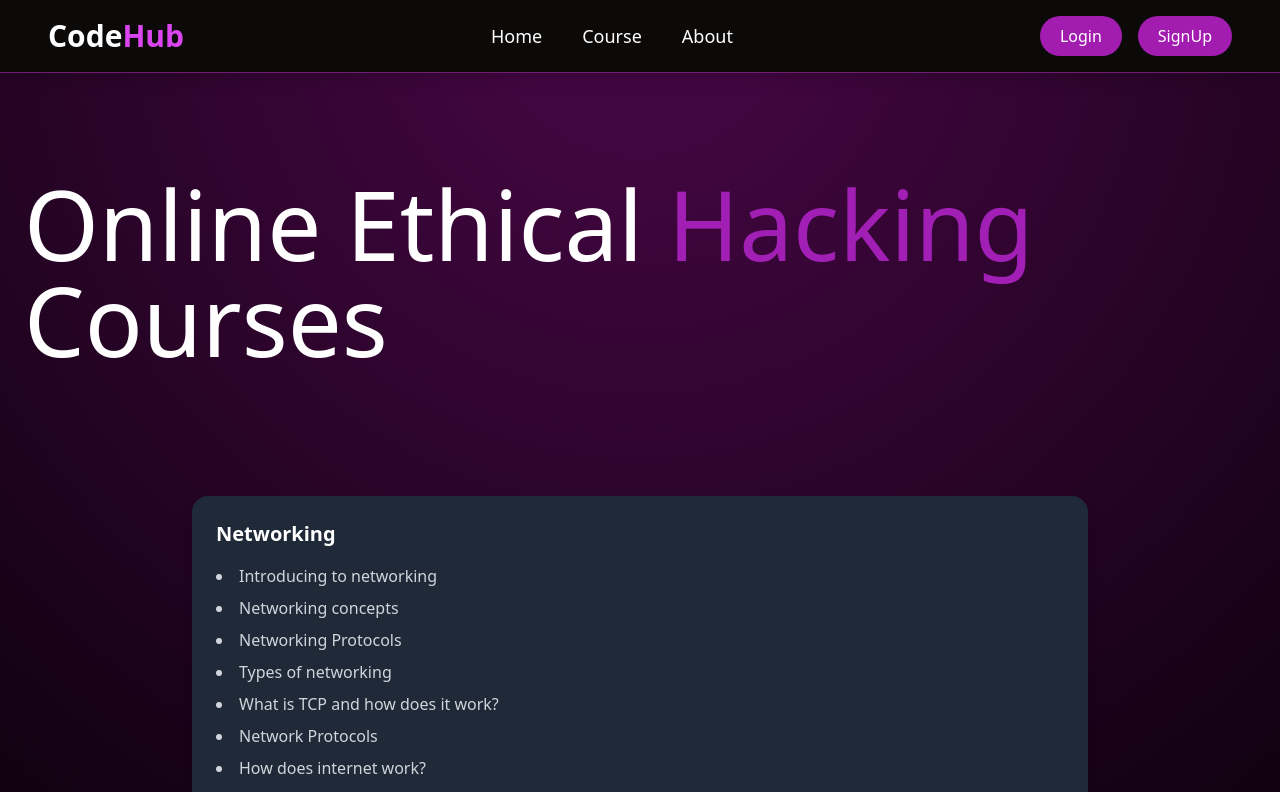
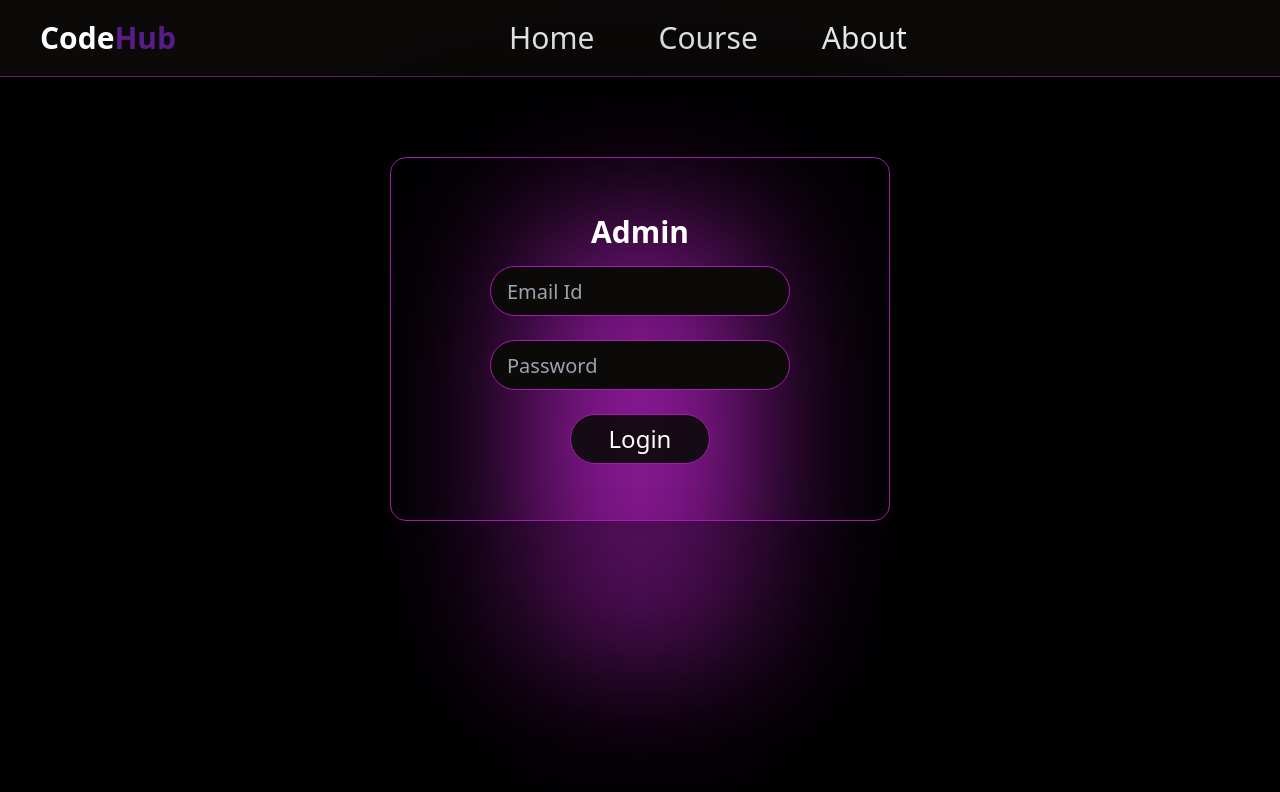
Before and after one commit to yashjaiswal4646/Online-Learning-React-, a React (Vite) app: page /HackingSyllabus in a window 1280 px wide. Shown: the top 792 px of the page. Built offline with nearby package versions, Linux system fonts and the light colour scheme.

Commit message:
Add AdminLogin page

```diff
--- a/src/App.jsx
+++ b/src/App.jsx
@@ -1,8 +1,7 @@
-import AppRoutes from "./routes/AppRoutes";
+// import AppRoutes from "./routes/AppRoutes";
 
-// import { BrowserRouter } from "react-router-dom";
-// import WebMasterSyllabus from "./components/Syllabus/WebMasterSyllabus";
-// import Signup from "./pages/Signup";
+import { BrowserRouter } from "react-router-dom";
+import AdminLogin from "./components/Admin/AdminLogin";
 
 
 
@@ -10,13 +9,13 @@ import AppRoutes from "./routes/AppRoutes";
 function App() {
   return (
     <>
-   <AppRoutes />;
+   {/* <AppRoutes />; */}
 
 
 
-   {/* <BrowserRouter>
-     <WebMasterSyllabus/>
-   </BrowserRouter> */}
+   <BrowserRouter>
+     <AdminLogin/>
+   </BrowserRouter>
 
   </>
 )
--- /dev/null
+++ b/src/components/Admin/AdminLogin.jsx
@@ -0,0 +1,106 @@
+import React from 'react';
+const Button = ({ children, className = "", ...props }) => {
+    return (
+      <button
+        className={`flex justify-center items-center text-white cursor-pointer ${className}`}
+        {...props}
+      >
+        {children}
+      </button>
+    );
+  };
+
+const Input = ({ className = "", ...props }) => {
+    return (
+      <input
+        className={`px-4 py-2 w-[80%] max-w-[300px] text-xl rounded-full
+                    border border-fuchsia-700 border-solid bg-stone-950 h-[50px]
+                    max-sm:text-lg max-sm:h-[40px] mx-auto block ${className}`}
+        {...props}
+      />
+    );
+  };
+
+const NavigationHeader = () => {
+
+    const navItems = ["Home", "Course", "About"];
+
+  return (
+    <header className="flex justify-between items-center px-10 py-5 border-b border-solid bg-stone-950 border-b-fuchsia-900 shadow-[0_4px_4px_rgba(0,0,0,0.25)] max-sm:p-4">
+    <h1 className="text-3xl font-bold">
+      <span>Code</span>
+      <span className="text-purple-900">Hub</span>
+    </h1>
+
+    {/* Navigation */}
+    <nav className="flex items-center justify-center flex-1 gap-16 max-md:gap-5 max-sm:hidden">
+      {navItems.map((item) => (
+        <a
+          key={item}
+          href={`#${item.toLowerCase()}`}
+          className="text-3xl transition-colors duration-300 cursor-pointer  max-md:text-3xl hover:text-fuchsia-500"
+        >
+          {item}
+        </a>
+      ))}
+    </nav>
+  </header>
+  );
+};
+
+const LoginForm = () => {
+
+  const handleSubmit = (e) => {
+    e.preventDefault();
+  };
+
+
+
+  return (
+    <>
+      {/* Main Content */}
+      <main className="flex justify-center pt-20">
+        <form onSubmit={handleSubmit} className="relative flex justify-center">
+          {/* Background Blur Effect */}
+          <div className="absolute bg-fuchsia-700 blur-[80px] h-[400px] top-[80px] w-[200px] z-[1]" />
+
+          {/* Login Form Container */}
+          <div
+            className="relative px-0 py-14 border border-fuchsia-700 border-solid
+                        shadow-[0_4px_400px_#000] w-[500px] z-[2] max-sm:px-4
+                        max-sm:py-6 max-sm:w-[85%] rounded-2xl"
+          >
+            <h2 className="mb-4 text-3xl font-semibold text-center">Admin</h2>
+
+            {/* Inputs */}
+            <div className="flex flex-col items-center w-full gap-6">
+              <Input type="text" placeholder="Email Id" />
+              <Input type="password" placeholder="Password" />
+            </div>
+
+            {/* Login Button */}
+            <Button
+              type="submit"
+              className="mx-auto mt-6 text-2xl rounded-full border border-fuchsia-700
+                        border-solid bg-stone-950 bg-opacity-90 h-[50px] w-[140px]
+                        max-sm:text-xl max-sm:h-[40px] max-sm:w-[110px] hover:bg-fuchsia-900"
+            >
+              Login
+            </Button>
+          </div>
+        </form>
+      </main>
+      </>
+  );
+};
+
+const AdminLogin = () => {
+  return (
+    <div className="min-h-screen text-white">
+      <NavigationHeader />
+      <LoginForm />
+    </div>
+  );
+};
+
+export default AdminLogin;
--- a/src/pages/Login.jsx
+++ b/src/pages/Login.jsx
@@ -13,7 +13,7 @@ const Login = () => {
   const navItems = ["Home", "Course", "About", "Admin"];
 
   return (
-    <div className="min-h-screen text-white bg-stone-950">
+    <div className="min-h-screen text-white">
       {/* Navbar */}
       <header className="flex justify-between items-center px-10 py-5 border-b border-solid bg-stone-950 border-b-fuchsia-900 shadow-[0_4px_4px_rgba(0,0,0,0.25)] max-sm:p-4">
         <h1 className="text-3xl font-bold">
--- a/src/routes/AppRoutes.jsx
+++ b/src/routes/AppRoutes.jsx
@@ -28,21 +28,26 @@ function AppRoutes() {
       <Routes>
         <Route path="/" element={<Home />} />
         <Route path="/course" element={<Courses />} />
+        <Route path="/about" element={<About />} />
+        <Route path="/login" element={<Login/>} />
+        <Route path="/signup" element={<Signup/>} />
+
+        {/* All Courses */}
         <Route path="/courses/web-development" element={<WebDevlopment />} />
         <Route path="/courses/hacking" element={<Hacking />} />
         <Route path="/courses/flutter" element={<Flutter />} />
         <Route path="/courses/nodejs" element={<Nodejs />} />
         <Route path="/courses/web-dev-cohort" element={<WebDev />} />
         <Route path="/courses/web-development-master" element={<WebMaster />} />
+
+        {/* All Syllabus */}
         <Route path="/FlutterSyllabus" element={<FlutterSyllabus/>} />
         <Route path="/WebDevSyllabus" element={<WebDevSyllabus/>} />
         <Route path="/WebDevelopmentSyllabus" element={<WebDevelopmentSyllabus/>} />
         <Route path="/WebMasterSyllabus" element={<WebMasterSyllabus/>} />
         <Route path="/HackingSyllabus" element={<HackingSyllabus/>} />
 
-        <Route path="/about" element={<About />} />
-        <Route path="/login" element={<Login/>} />
-        <Route path="/signup" element={<Signup/>} />
+
       </Routes>
       <Footer />
     </Router>
```
